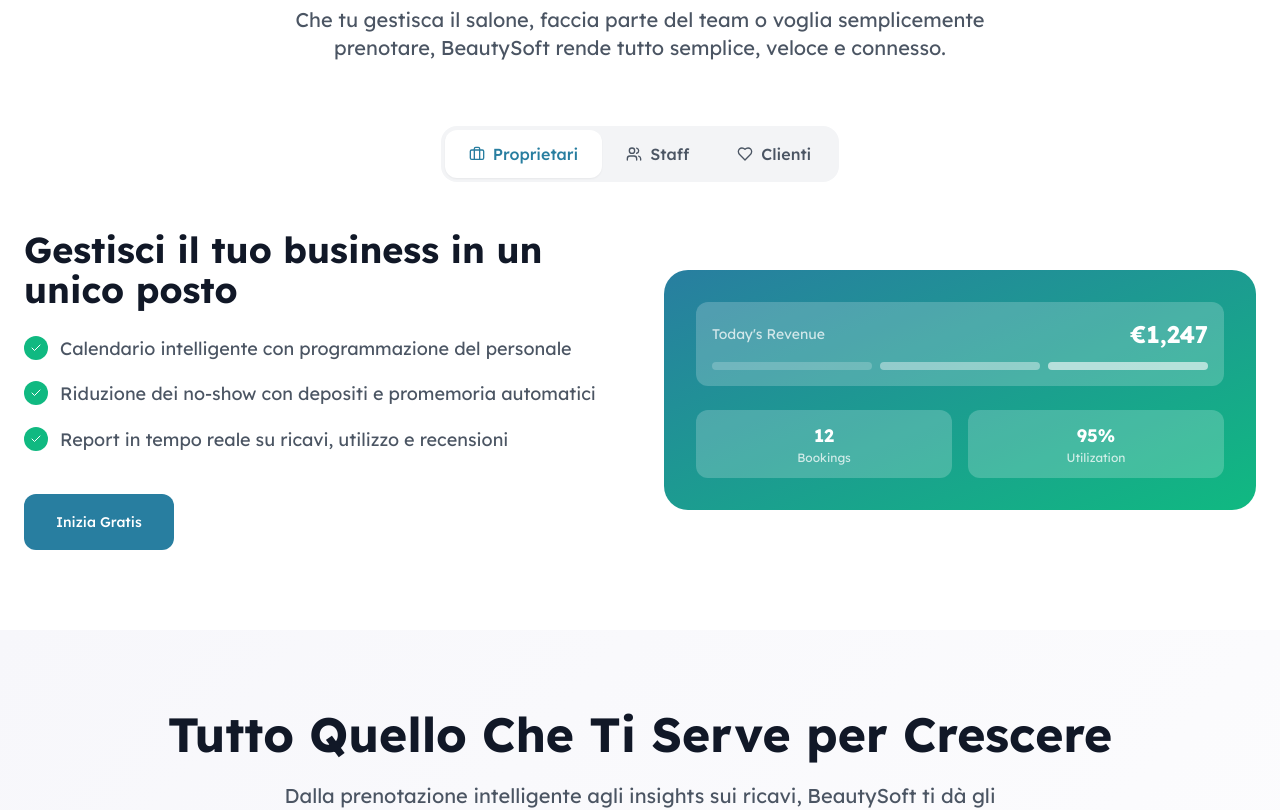
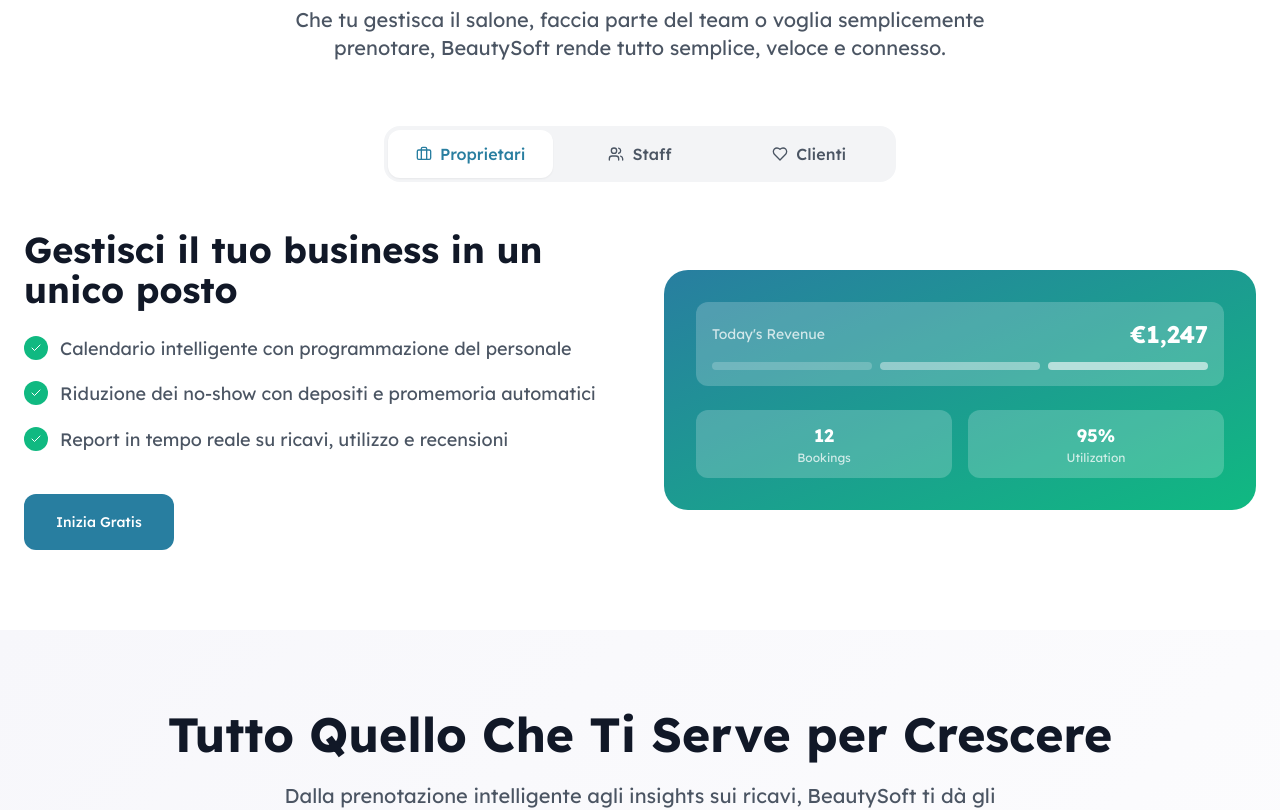
Before and after one commit to samunap/BeautySoft-landingpage, a Next.js app: page / in a window 1280 px wide. Shown: the part 1960-2770 px from the top of the page. Built offline with nearby package versions, Linux system fonts and the light colour scheme.

Commit message:
minor fix

```diff
--- a/src/components/RoleTabs.tsx
+++ b/src/components/RoleTabs.tsx
@@ -53,47 +53,49 @@
         </div>
 
         {/* Tab Navigation */}
-        <div className="flex flex-col sm:flex-row justify-center mb-12">
-          <div className="inline-flex bg-gray-100 rounded-2xl p-1">
+        <div className="flex justify-center mb-12 px-4">
+          <div className="w-full max-w-md sm:max-w-lg bg-gray-100 rounded-2xl p-1 overflow-hidden">
+            <div className="grid grid-cols-3 gap-1">
               <button
                 onClick={() => handleTabClick('owner')}
                 className={`
-                relative px-6 py-3 rounded-xl font-medium transition-all flex items-center gap-2
+                  relative px-2 sm:px-4 py-3 rounded-xl font-medium transition-all flex items-center justify-center gap-1 sm:gap-2 min-w-0
                   ${activeTab === 'owner'
                     ? 'bg-white text-primary-500 shadow-sm'
                     : 'text-gray-600 hover:text-primary-500'
                   }
                 `}
               >
-              <Briefcase className="h-4 w-4" />
-              <span>Proprietari</span>
+                <Briefcase className="h-4 w-4 flex-shrink-0" />
+                <span className="text-sm sm:text-base truncate">Proprietari</span>
               </button>
               <button
                 onClick={() => handleTabClick('staff')}
                 className={`
-                relative px-6 py-3 rounded-xl font-medium transition-all flex items-center gap-2
+                  relative px-2 sm:px-4 py-3 rounded-xl font-medium transition-all flex items-center justify-center gap-1 sm:gap-2 min-w-0
                   ${activeTab === 'staff'
                     ? 'bg-white text-primary-500 shadow-sm'
                     : 'text-gray-600 hover:text-primary-500'
                   }
                 `}
               >
-              <Users className="h-4 w-4" />
-              <span>Staff</span>
+                <Users className="h-4 w-4 flex-shrink-0" />
+                <span className="text-sm sm:text-base truncate">Staff</span>
               </button>
               <button
                 onClick={() => handleTabClick('customers')}
                 className={`
-                relative px-6 py-3 rounded-xl font-medium transition-all flex items-center gap-2
+                  relative px-2 sm:px-4 py-3 rounded-xl font-medium transition-all flex items-center justify-center gap-1 sm:gap-2 min-w-0
                   ${activeTab === 'customers'
                     ? 'bg-white text-primary-500 shadow-sm'
                     : 'text-gray-600 hover:text-primary-500'
                   }
                 `}
               >
-              <Heart className="h-4 w-4" />
-              <span>Clienti</span>
+                <Heart className="h-4 w-4 flex-shrink-0" />
+                <span className="text-sm sm:text-base truncate">Clienti</span>
               </button>
+            </div>
           </div>
         </div>
 
--- a/src/content/site.ts
+++ b/src/content/site.ts
@@ -91,10 +91,10 @@
   },
   {
     quote: "Booking takes less than a minute.",
-    author: "Lucia",
+    author: "Alexandra",
     role: "Customer",
-    location: "Rome",
-    avatar: "/avatars/lucia.jpg"
+    location: "Cosenza",
+    avatar: "/avatars/alexandra.jpg"
   }
 ];
 
--- a/src/content/translations.ts
+++ b/src/content/translations.ts
@@ -154,10 +154,10 @@
           location: "Crotone"
         },
         {
-          quote: "Prenotazioni online semplici in meno di un minuto",
-          author: "Lucia",
+          quote: "Prenotazioni online semplici in meno di un minuto, veramente un'app eccezionale!",
+          author: "Alexandra",
           role: "Cliente",
-          location: "Roma"
+          location: "Cosenza"
         }
       ],
       overallRating: "recensioni"
@@ -430,8 +430,8 @@
           location: "Crotone"
         },
         {
-          quote: "Booking takes less than a minute.",
-          author: "Lucia",
+          quote: "Booking takes less than a minute, truly an exceptional app!",
+          author: "Alexandra",
           role: "Customer",
           location: "Rome"
         }
```
Lines whose indentation alone changed are shown as unchanged.
